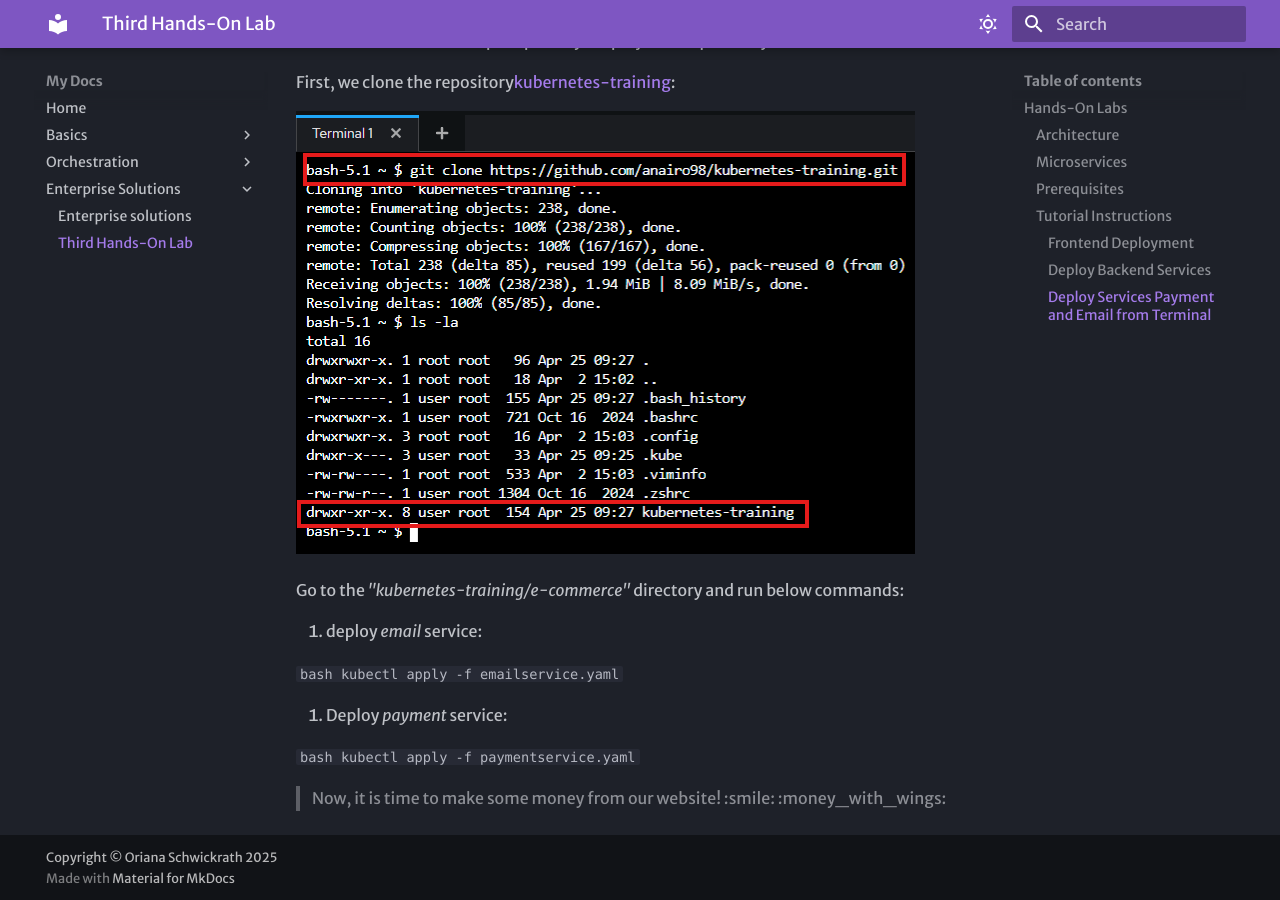
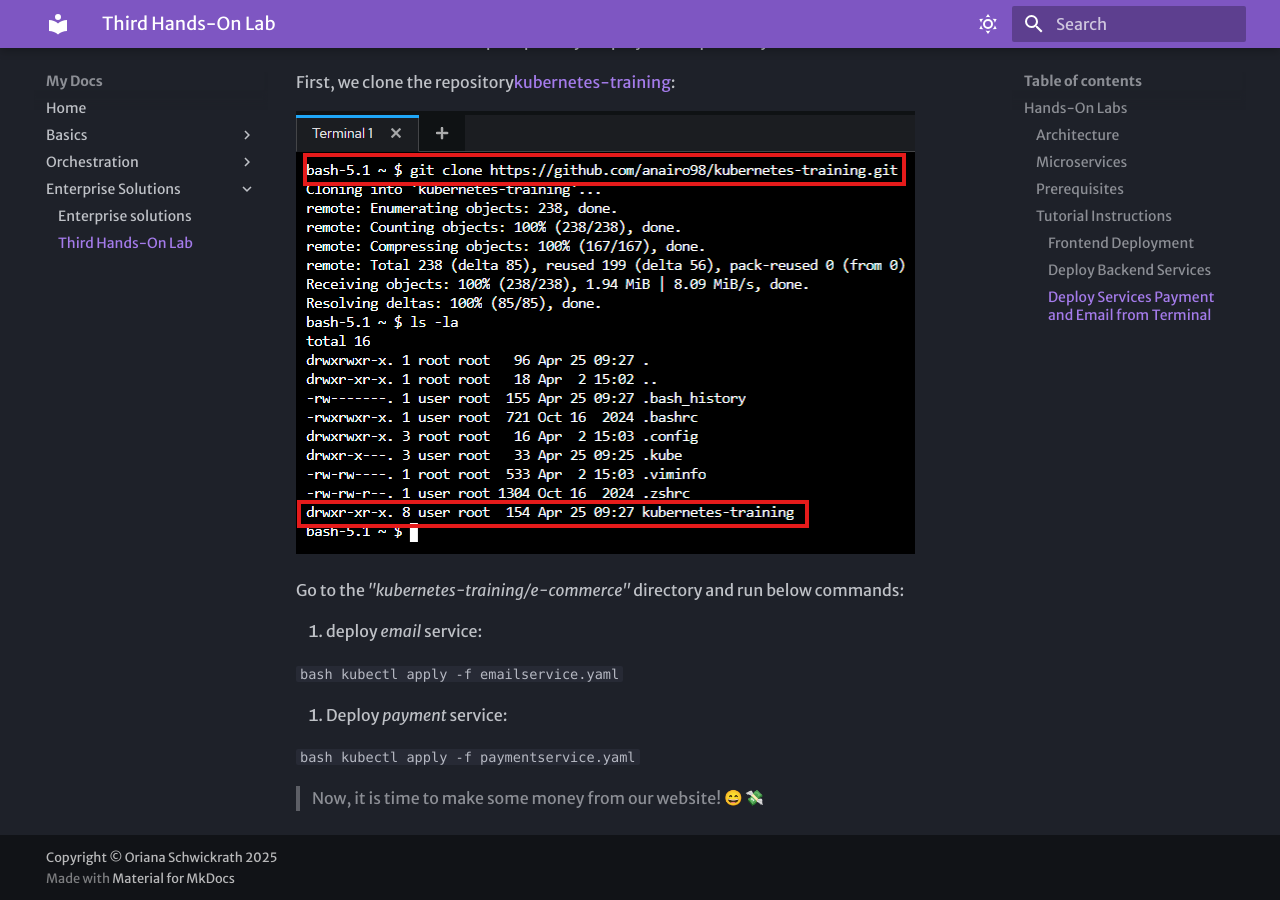
Before and after one commit to anairo98/kubernetes-training, an MkDocs documentation site: the page built from docs/kubernetes-core/third-lab.md, in a window 1280 px wide and 900 px high, scrolled down 7326 px. Built offline with MkDocs 1.6.1 and Material for MkDocs 9.7.7, drawn with Linux system fonts in a browser that asks for light colours; emoji names are drawn with the system emoji font; some web fonts are replaced.

Commit message:
update github pages

```diff
--- a/mkdocs.yml
+++ b/mkdocs.yml
@@ -35,3 +35,9 @@ nav:
   - "Enterprise Solutions":
     - enterprise-solutions.md
     - "Third Hands-On Lab": kubernetes-core/third-lab.md
+
+markdown_extensions:
+  - attr_list
+  - pymdownx.emoji:
+      emoji_index: !!python/name:material.extensions.emoji.twemoji
+      emoji_generator: !!python/name:material.extensions.emoji.to_svg
```
Also changed, not shown: e-commerce/README.md (+12 -3 lines).
